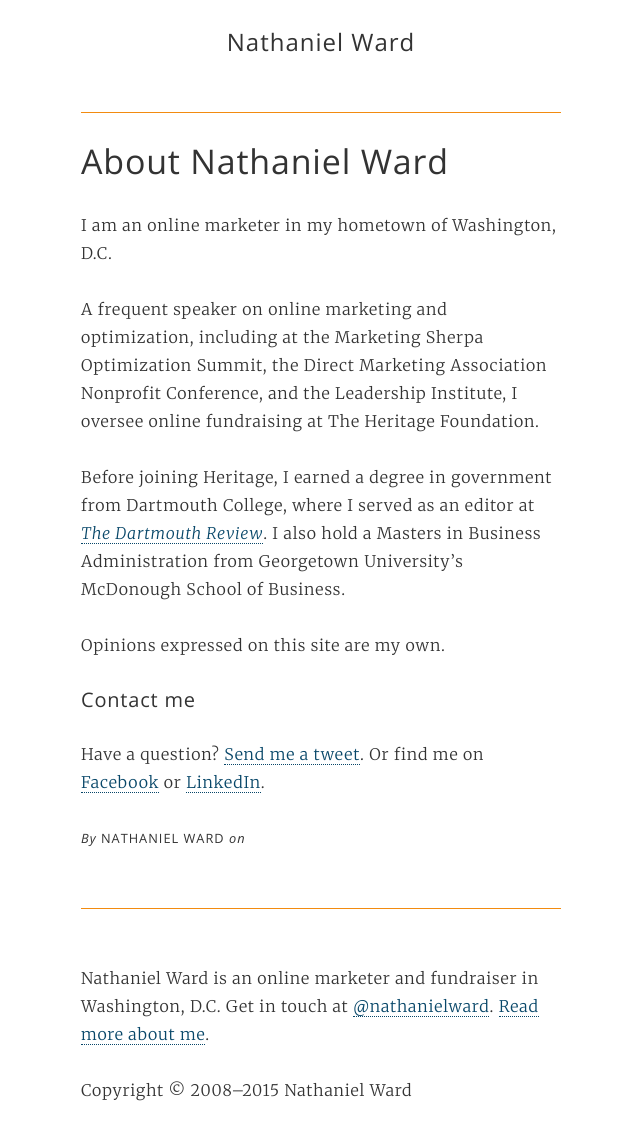
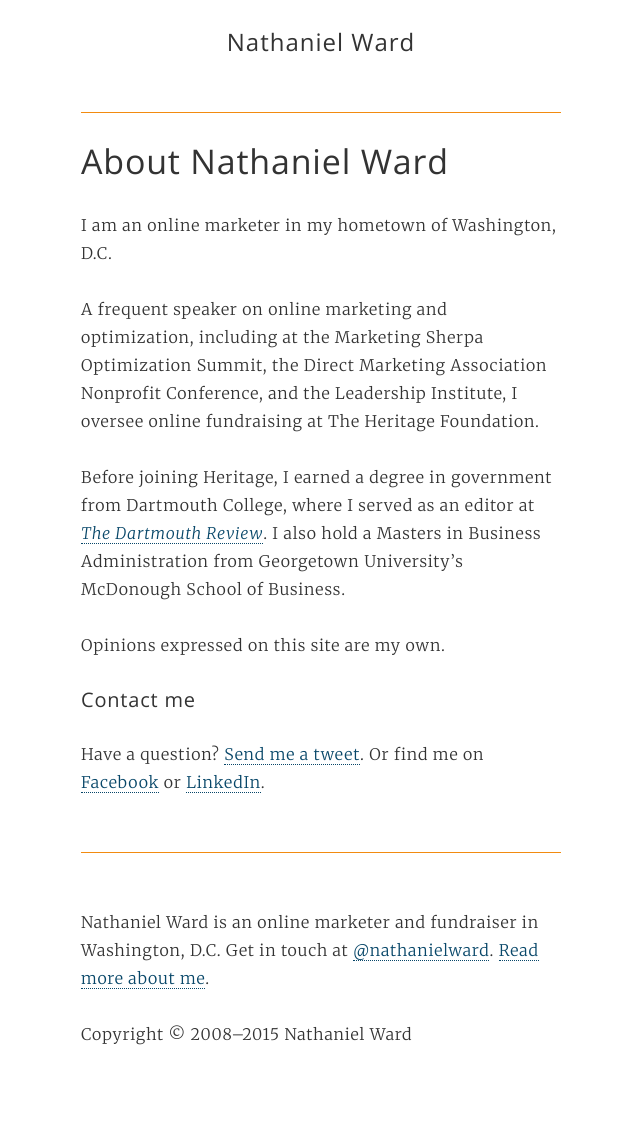
Before and after one commit to nathanielward/nathanielward.github.io, a Jekyll site: the page built from about.md, in a window 1280 px wide. Shown: the whole page, without its empty margins (319-959 px from the left). Built offline with Jekyll 4.4.1, drawn with Linux system fonts in a browser that asks for light colours; Markdown is read by kramdown in place of the engine named in the settings; after the commit the page ends 1076 px from its top, so only the background shows below that.

Commit message:
Add page layout type

```diff
--- /dev/null
+++ b/_layouts/page.html
@@ -0,0 +1,19 @@
+---
+layout: default
+---
+
+	<div class="grid__item one-whole">
+		<article class="post_content">
+
+			{% include headline.html %}
+
+			<section class="post_content_main">
+				{{ content }}
+			</section>
+			<footer>
+
+			</footer>
+		</article>
+
+		<hr class="rule  rule--ornament">
+	</div><!-- /one-whole -->
--- a/about.md
+++ b/about.md
@@ -1,9 +1,7 @@
 ---
 title: About Nathaniel Ward
-author: Nathaniel Ward
-layout: post
+layout: page
 permalink: /about/
-byline: no
 ---
 I am an online marketer in my hometown of Washington, D.C.
 
```
Also changed, not shown: 404.md (+1 -2 lines).
